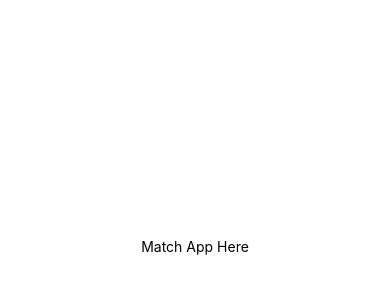
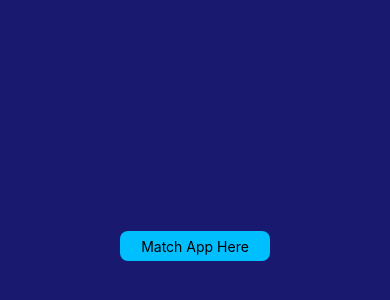
Before and after one commit to umiigo/matchapp, a React Native app: screen / in a window 390 px wide. Shown: the part 176-476 px from the top of the page. Built offline with nearby package versions, Linux system fonts and the light colour scheme.

Commit message:
added basic styling

```diff
--- a/App.js
+++ b/App.js
@@ -1,11 +1,13 @@
-import React from 'react';
-import { StyleSheet, Text, View } from 'react-native';
+import React,  {Component} from 'react';
+import { StyleSheet, Text, View, TouchableHighlight } from 'react-native';
 
-export default class App extends React.Component {
+export default class App extends Component {
   render() {
     return (
       <View style={styles.container}>
-        <Text>Match App Here</Text>
+        <TouchableHighlight style={styles.button}>
+          <Text>Match App Here</Text>
+        </TouchableHighlight>
       </View>
     );
   }
@@ -14,8 +16,16 @@ export default class App extends React.Component {
 const styles = StyleSheet.create({
   container: {
     flex: 1,
-    backgroundColor: '#fff',
+    backgroundColor: 'midnightblue',
     alignItems: 'center',
     justifyContent: 'center',
   },
+  button: {
+    borderRadius: 8,
+    backgroundColor: 'deepskyblue',
+    width: 150,
+    height: 30,
+    justifyContent: 'center',
+    alignItems: 'center'
+  }
 });
```
